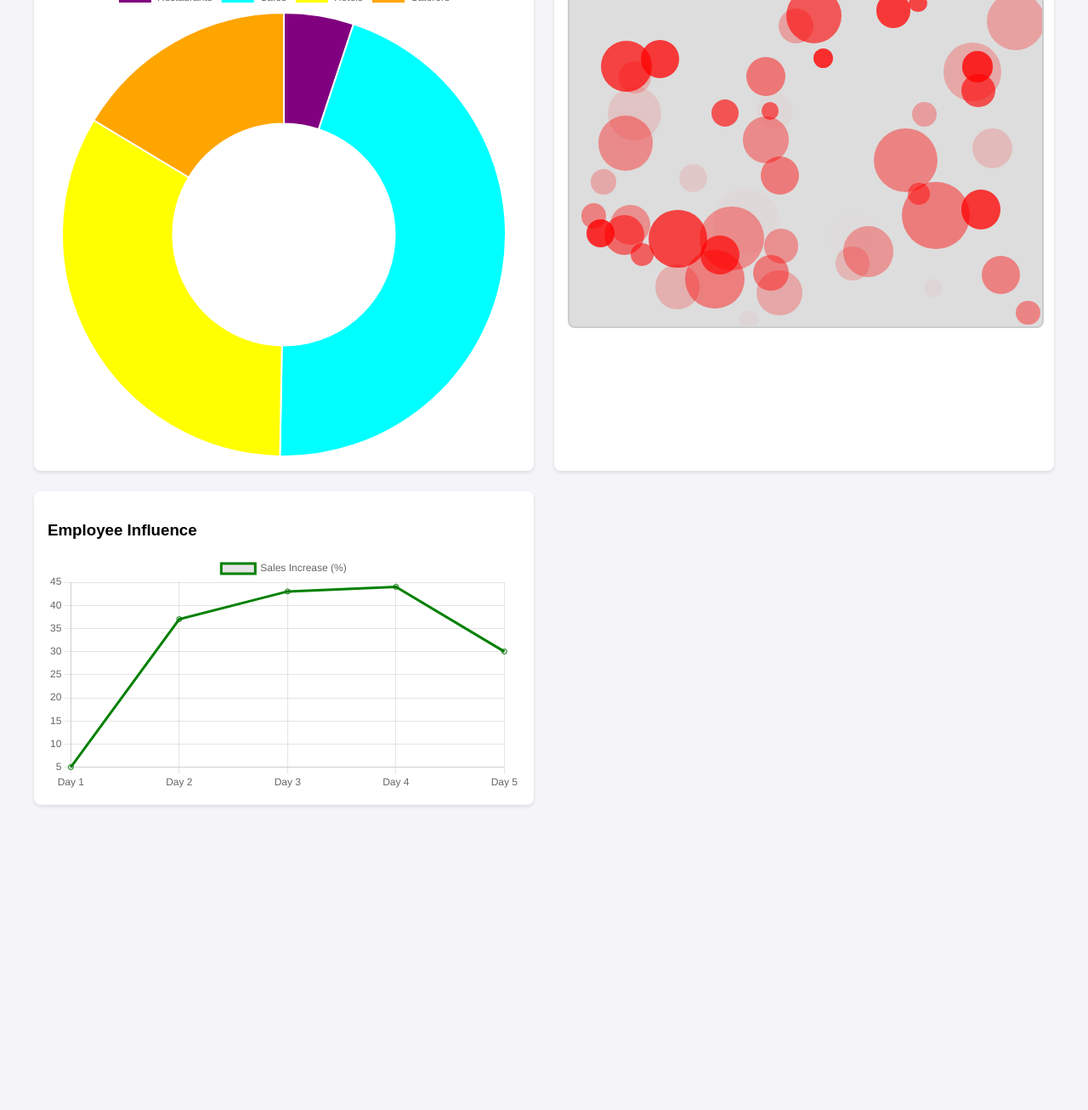
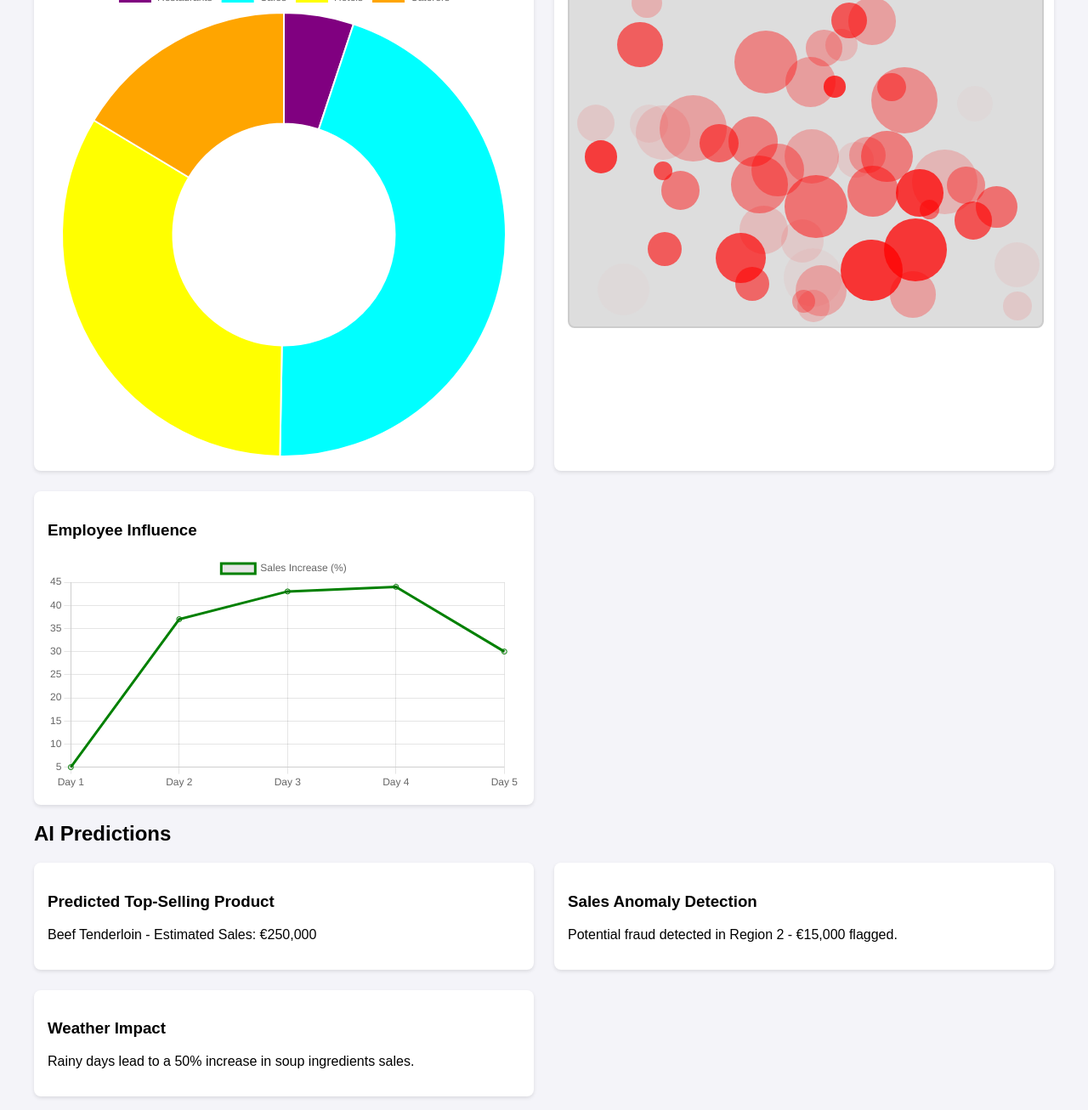
Before and after one commit to YMIRUUUUU/shopmotion, a plain HTML site: page index.html in a window 1280 px wide. Shown: the part 1364-2670 px from the top of the page at 85% size. Before the commit the page ends 2327 px from the top, so only its background shows below. Drawn offline with nearby package versions, Linux system fonts and the light colour scheme.

Commit message:
Update index.html

```diff
--- a/index.html
+++ b/index.html
@@ -74,8 +74,14 @@
         .heatmap div {
             position: absolute;
             border-radius: 50%;
-            pointer-events: none;
+            pointer-events: auto;
             opacity: 0.8;
+            transition: transform 0.3s, background-color 0.3s;
+        }
+
+        .heatmap div:hover {
+            transform: scale(1.5);
+            background-color: rgba(0, 255, 0, 0.8);
         }
     </style>
 </head>
@@ -131,6 +137,25 @@
                 </div>
             </div>
         </section>
+
+        <!-- AI Predictions Section -->
+        <section id="ai-predictions">
+            <h2>AI Predictions</h2>
+            <div class="cards">
+                <div class="card">
+                    <h3>Predicted Top-Selling Product</h3>
+                    <p>Beef Tenderloin - Estimated Sales: €250,000</p>
+                </div>
+                <div class="card">
+                    <h3>Sales Anomaly Detection</h3>
+                    <p>Potential fraud detected in Region 2 - €15,000 flagged.</p>
+                </div>
+                <div class="card">
+                    <h3>Weather Impact</h3>
+                    <p>Rainy days lead to a 50% increase in soup ingredients sales.</p>
+                </div>
+            </div>
+        </section>
     </main>
 
     <script>
@@ -141,7 +166,7 @@
             }
 
             // Generate Heatmap Points
-            function generateHeatmapPoints(containerId, numPoints) {
+            function generateInteractiveHeatmap(containerId, numPoints) {
                 const container = document.getElementById(containerId);
                 container.innerHTML = ''; // Clear existing points
                 const containerWidth = container.offsetWidth;
@@ -245,8 +270,8 @@
                 }
             });
 
-            // Generate Heatmap
-            generateHeatmapPoints('heatmap', 50); // Generate 50 random points
+            // Generate Interactive Heatmap
+            generateInteractiveHeatmap('heatmap', 50); // Generate 50 random points
         });
     </script>
 </body>
```
